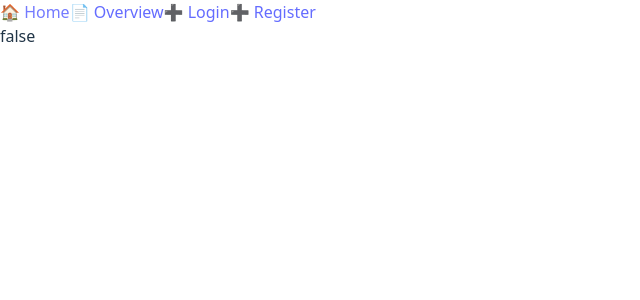
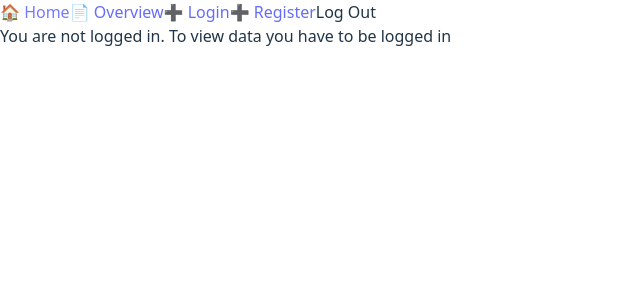
Before and after one commit to Nitjsefn/is-project-cs-university, a React (Vite) app in the folder client/: page /overview in a window 1280 px wide. Shown: the top 300 px of the page, without its empty margins (0-640 px from the left). Built offline with nearby package versions, Linux system fonts and the light colour scheme; the HTML template or start-up script is replaced by a standard one.

Commit message:
added basic features to site

```diff
--- a/client/package.json
+++ b/client/package.json
@@ -10,6 +10,9 @@
     "preview": "vite preview"
   },
   "dependencies": {
+    "@emotion/react": "^11.14.0",
+    "@emotion/styled": "^11.14.0",
+    "@mui/material": "^7.1.1",
     "axios": "^1.10.0",
     "react": "^19.1.0",
     "react-dom": "^19.1.0",
--- a/client/src/App.tsx
+++ b/client/src/App.tsx
@@ -2,25 +2,26 @@ import { Routes, Route } from 'react-router-dom'
 import Header from './components/Header'
 import Login from './pages/Login'
 import { useState } from 'react'
-import Context from './support/Context';
+//import Context from './support/Context';
 import Register from './pages/Register';
 import Home from './pages/Home';
+import Overview from './pages/Overview';
 
 function App() {
-    const ctx = useState(new Context)[0];
+    //const ctx = useState(new Context)[0];
+    const [token, setToken] = useState("");
 
     return (
         <div className="min-h-screen bg-gray-100">
-            <Header />
+            <Header setToken={setToken}/>
             <div className="p-6">
                 <Routes>
                     <Route path="/" element={<Home />} />
-                    <Route path="/login" element={<Login ctx={ctx}/>} />
-                    <Route path="/register" element={<Register ctx={ctx}/>} />
-                    <Route path="/overview" element={null} />
+                    <Route path="/login" element={<Login setToken={setToken}/>} />
+                    <Route path="/register" element={<Register setToken={setToken}/>} />
+                    <Route path="/overview" element={<Overview token={token}/>} />
                 </Routes>
             </div>
-            {ctx.tokenExists().toString()}
         </div>
     )
 }
--- a/client/src/api/api.ts
+++ b/client/src/api/api.ts
@@ -11,11 +11,11 @@ export const deleteZgloszenie = async (id: number) =>
   API.delete(`/zgloszenia/${id}`);
 
 export function loginReq(data: {username: string, password: string}) {
-    const res = API.post("/login", data);
+    const res = API.post("/api/v1/auth/login", data);
     return res;
 }
 
 export function registerReq(data: {username: string, password: string}) {
-    const res = API.post("/register", data);
+    const res = API.post("/api/v1/auth/register", data);
     return res;
 }
--- a/client/src/components/Header.tsx
+++ b/client/src/components/Header.tsx
@@ -9,12 +9,13 @@ import { Link } from 'react-router-dom'
   //</header>
 //)
 
-const Header = () => (
+const Header = (props: {setToken: (t: string)=>void}) => (
   <header className="bg-blue-700 text-white px-6 py-4 flex gap-6 text-lg font-medium">
     <Link to="/" className="hover:underline">🏠 Home</Link>
     <Link to="/Overview" className="hover:underline">📄 Overview</Link>
     <Link to="/login" className="hover:underline">➕ Login</Link>
     <Link to="/register" className="hover:underline">➕ Register</Link>
+    <span onClick={() => props.setToken("")}>Log Out</span>
   </header>
 )
 
--- a/client/src/pages/Login.tsx
+++ b/client/src/pages/Login.tsx
@@ -1,9 +1,10 @@
 import { redirect } from "react-router-dom"
 import { loginReq } from "../api/api"
 import { useState } from "react";
-import type Context from "../support/Context";
+//import type Context from "../support/Context";
 
-export default function Login(props: {ctx: Context}) {
+//export default function Login(props: {ctx: Context}) {
+export default function Login(props: {setToken: (t: string) => void}) {
     const [username, setUsername] = useState("");
     const [password, setPassword] = useState("");
     const [errEn, setErrEn] = useState(false);
@@ -13,15 +14,15 @@ export default function Login(props: {ctx: Context}) {
         setErrEn(false);
         try {
             const res = await loginReq({username: username, password: password});
-            console.log("test");
             if(res.status == 200) {
-                props.ctx.setAuthToken(res.data.token);
+                props.setToken(res.data.token);
                 redirect("/overview");
                 return;
             }
             setErrEn(true);
         }
-        catch {
+        catch (e){
+            console.log(e);
             alert("Cannot connect to the server");
         }
     }
--- a/client/src/pages/Overview.tsx
+++ b/client/src/pages/Overview.tsx
@@ -1,8 +1,15 @@
-import type Context from "../support/Context";
+//import type Context from "../support/Context";
 
-export default function Overview(props: {ctx: Context}) {
-    props.ctx.tokenExists();
+export default function Overview(props: {token: string}) {
+    if(props.token.length <= 0)
+        return (
+            <div>
+                <span>You are not logged in. To view data you have to be logged in</span>
+            </div>
+        );
     return (
-        Overview
-    )
+        <div>
+            {props.token}
+        </div>
+    );
 }
--- a/client/src/pages/Register.tsx
+++ b/client/src/pages/Register.tsx
@@ -3,7 +3,8 @@ import { loginReq, registerReq } from "../api/api"
 import { useState } from "react";
 import type Context from "../support/Context";
 
-export default function Register(props: {ctx: Context}) {
+//export default function Register(props: {ctx: Context}) {
+export default function Register(props: {setToken: (t: string) => void}) {
     const [username, setUsername] = useState("");
     const [password, setPassword] = useState("");
     const [errEn, setErrEn] = useState(false);
@@ -15,7 +16,7 @@ export default function Register(props: {ctx: Context}) {
             let res = await registerReq({username: username, password: password});
             if(res.status == 200) {
                 res = await loginReq({username: username, password: password});
-                props.ctx.setAuthToken(res.data.token);
+                props.setToken(res.data.token);
                 if(res.status == 200) {
                     redirect("/overview");
                     return;
```
Also changed, not shown: 1 other file (tests, documents, lock files or other folders).
